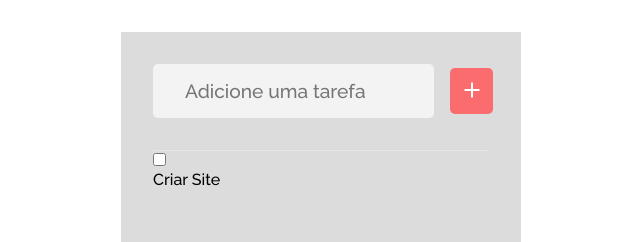
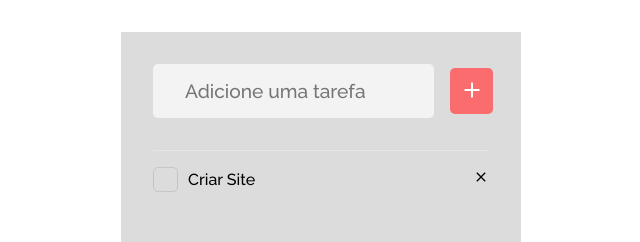
Before and after one commit to HudsonMenezes/todolist-react, a React (Create React App) app: page / in a window 1280 px wide. Shown: the top 242 px of the page, without its empty margins (319-959 px from the left). Built offline with nearby package versions, Linux system fonts and the light colour scheme.

Commit message:
styled tasks and checkbox

```diff
--- a/src/App.js
+++ b/src/App.js
@@ -1,5 +1,6 @@
 import React from 'react'
 import { IoMdAdd } from 'react-icons/io'
+import { MdOutlineClose } from 'react-icons/md'
 import './styles.css'
 import './global.css'
 
@@ -19,12 +20,15 @@ function App() {
         {/* Aqui começa a seção das tasks */}
         <div className="task-container">
           {/* Começa a task */}
-          <div className="task">
+          <div className="check-and-title">
             <label className="checkbox-container">
               <input type="checkbox" />
               <span className="checkmark"></span>
             </label>
             <p>Criar Site</p>
+          </div>
+          <div>
+            <MdOutlineClose />
           </div>
           {/* Termina a task */}
         </div>
--- a/src/styles.css
+++ b/src/styles.css
@@ -50,3 +50,68 @@ header input{
   font-family: Raleway;
   font-size: 1.2rem;
 }
+
+/* Estilizando Taks */
+
+.task-container{
+  margin-top: 1rem;
+  display: flex;
+  align-items: center;
+  justify-content: space-between;
+}
+
+.check-and-title{
+  display: flex;
+  align-items: center;
+}
+
+.checkbox-container{
+  position: relative;
+  padding-left: 35px;
+  margin-bottom: 24px;
+  cursor: pointer;
+}
+
+.checkbox-container input{
+  position: absolute;
+  cursor: pointer;
+  opacity: 0;
+  height: 0;
+  width: 0;
+}
+
+.checkmark{
+  position: absolute;
+  top: 0;
+  left: 0;
+  height: 25px;
+  width: 25px;
+  border: 1px solid rgba(0,0,0,0.1);
+  border-radius: 5px;
+}
+
+/* Mudar o checkbox de cor ao clicar nele (checked) */
+
+.checkbox-container input:checked ~ .checkmark{
+  background-color: #fb6c6f;
+}
+
+.checkmark::after{
+  content: "";
+  position: absolute;
+  display: none;
+}
+
+.checkbox-container input:checked ~ .checkmark::after{
+  display: block;
+}
+
+.checkbox-container .checkmark::after{
+  left: 8px;
+  top: 3px;
+  width: 5px;
+  height: 10px;
+  border: solid white;
+  border-width: 0 3px 3px 0;
+  transform: rotate(45deg);
+}
```
